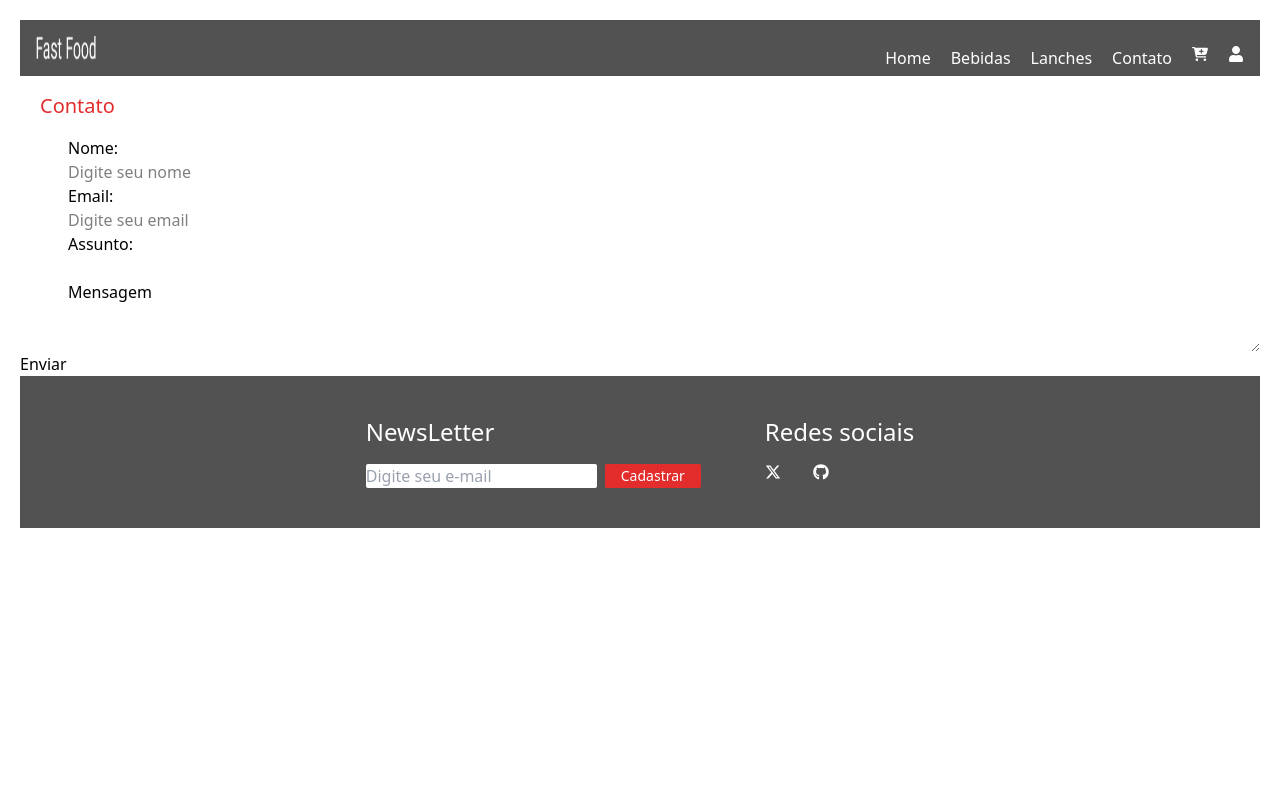
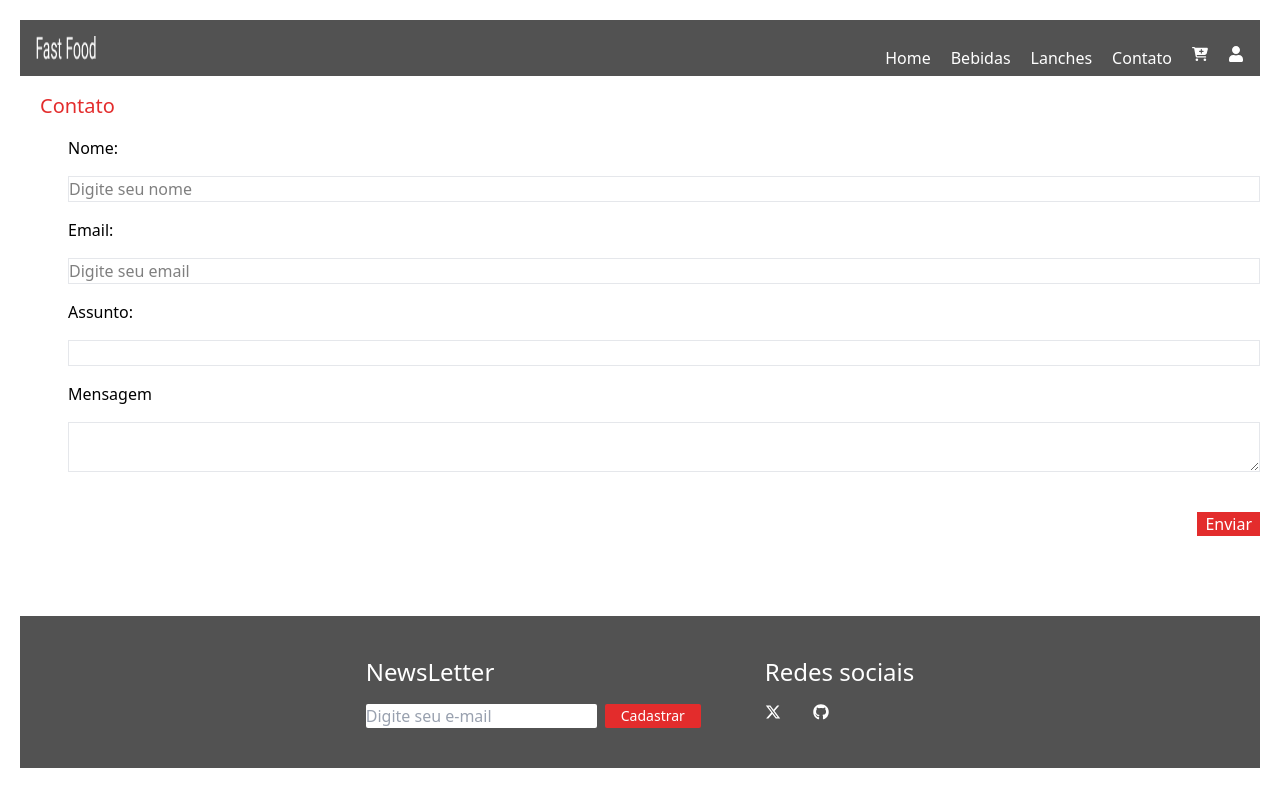
Before and after one commit to Paulo-Borges/devBurger, a React (Vite) app: page /contato in a window 1280 px wide. Built offline with nearby package versions, Linux system fonts and the light colour scheme.

Commit message:
feat: adicionando routes Contato

```diff
--- a/src/routes/Contato.tsx
+++ b/src/routes/Contato.tsx
@@ -2,17 +2,27 @@ const Contato = () => {
   return (
     <section>
       <h1 className="text-base py-4 text-xl ml-5">Contato</h1>
-      <form className="flex flex-col ml-12">
+      <form className="flex flex-col ml-12 space-y-4 ">
         <label htmlFor="">Nome:</label>
-        <input type="text" placeholder="Digite seu nome" />
+        <input
+          type="text"
+          placeholder="Digite seu nome"
+          className="border border-gray-200"
+        />
         <label htmlFor="">Email:</label>
-        <input type="email" placeholder="Digite seu email" />
+        <input
+          type="email"
+          placeholder="Digite seu email"
+          className="border border-gray-200"
+        />
         <label htmlFor="">Assunto:</label>
-        <input type="text" />
+        <input type="text" className="border border-gray-200" />
         <label htmlFor="">Mensagem</label>
-        <textarea className=""></textarea>
+        <textarea className="border border-gray-200"></textarea>
       </form>
-      <button>Enviar</button>
+      <div className="flex justify-end items-end">
+        <button className="bg-base text-white px-2 mb-20 mt-10">Enviar</button>
+      </div>
     </section>
   );
 };
```
